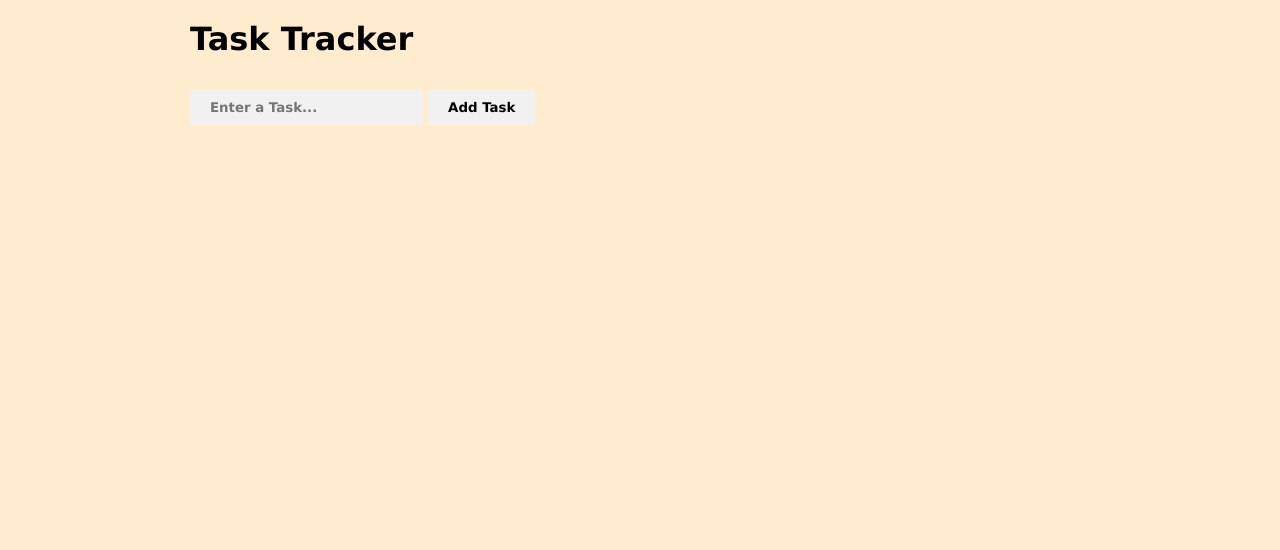
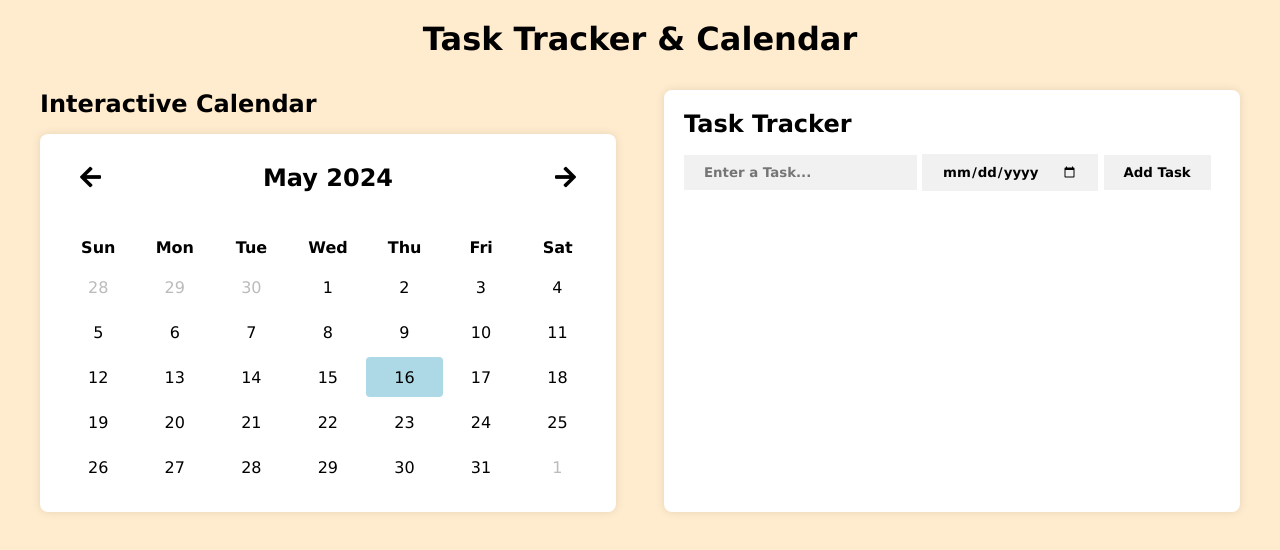
Before and after one commit to billysud/Task-Tracker, a plain HTML site: page index.html in a window 1280 px wide. Drawn offline with Linux system fonts and the light colour scheme.

Commit message:
added interactive calendar and task list link

```diff
--- a/app.js
+++ b/app.js
@@ -1,33 +1,35 @@
 const taskForm = document.getElementById("task-form");
 const taskList = document.getElementById("task-list");
+let selectedDate = null;
+let tasksByDate = {};
 
 // Load tasks from local storage when the page loads
-document.addEventListener("DOMContentLoaded", function() {
-    const tasks = JSON.parse(localStorage.getItem("tasks"));
-    if (tasks) {
-        tasks.forEach(function(taskText) {
-            createTask(taskText);
-        });
-    }
+document.addEventListener("DOMContentLoaded", function () {
+    tasksByDate = JSON.parse(localStorage.getItem("tasksByDate")) || {};
+    selectedDate = new Date().toISOString().split("T")[0]; // default to today
+    renderCalendar(new Date());
+    renderTasks(selectedDate);
 });
 
-taskForm.addEventListener("submit", function(event) {
+taskForm.addEventListener("submit", function (event) {
     event.preventDefault();
 
     const taskInput = document.getElementById("task-input");
     const taskText = taskInput.value.trim();
+    const taskDate = document.getElementById("task-date").value || selectedDate; // Use selected date if no date is specified
 
-    if(taskText !== ""){
-        createTask(taskText);
+    if (taskText !== "" && taskDate) {
+        createTask(taskText, taskDate);
 
         // Save tasks to local storage
-        saveTasksToLocalStorage(taskText);
+        saveTaskToLocalStorage(taskText, taskDate);
 
         taskInput.value = "";
+        document.getElementById("task-date").value = "";
     }
 });
 
-function createTask(taskText) {
+function createTask(taskText, date) {
     const taskItem = document.createElement("li");
     taskItem.classList.add("task-item");
     taskItem.textContent = taskText;
@@ -37,12 +39,12 @@ function createTask(taskText) {
     trashIcon.classList.add("fa", "fa-trash", "trash-icon");
     taskItem.appendChild(trashIcon);
 
-    taskItem.addEventListener("click", function(event){
+    taskItem.addEventListener("click", function (event) {
         if (event.target.classList.contains("trash-icon")) {
             // Remove the task item
             this.remove();
             // Remove task from local storage
-            removeTaskFromLocalStorage(taskText);
+            removeTaskFromLocalStorage(taskText, date);
         } else {
             this.classList.toggle("completed");
         }
@@ -51,21 +53,103 @@ function createTask(taskText) {
     taskList.appendChild(taskItem);
 }
 
-function saveTasksToLocalStorage(taskText) {
-    let tasks;
-    if(localStorage.getItem("tasks") === null) {
-        tasks = [];
-    } else {
-        tasks = JSON.parse(localStorage.getItem("tasks"));
+function saveTaskToLocalStorage(taskText, date) {
+    if (!tasksByDate[date]) {
+        tasksByDate[date] = [];
     }
-    tasks.push(taskText);
-    localStorage.setItem("tasks", JSON.stringify(tasks));
+    tasksByDate[date].push(taskText);
+    localStorage.setItem("tasksByDate", JSON.stringify(tasksByDate));
 }
 
-function removeTaskFromLocalStorage(taskText) {
-    const tasks = JSON.parse(localStorage.getItem("tasks"));
-    const updatedTasks = tasks.filter(function(task) {
-        return task !== taskText.trim();
-    });
-    localStorage.setItem("tasks", JSON.stringify(updatedTasks));
+function removeTaskFromLocalStorage(taskText, date) {
+    if (tasksByDate[date]) {
+        tasksByDate[date] = tasksByDate[date].filter(task => task !== taskText.trim());
+        localStorage.setItem("tasksByDate", JSON.stringify(tasksByDate));
+    }
 }
+
+function renderTasks(date) {
+    taskList.innerHTML = ""; // Clear current tasks
+    if (tasksByDate[date]) {
+        tasksByDate[date].forEach(taskText => {
+            createTask(taskText, date);
+        });
+    }
+}
+
+const monthYear = document.getElementById("month-year");
+const daysContainer = document.getElementById("days");
+const prevMonthBtn = document.getElementById("prev-month");
+const nextMonthBtn = document.getElementById("next-month");
+
+let currentDate = new Date();
+
+function renderCalendar(date) {
+    const year = date.getFullYear();
+    const month = date.getMonth();
+    const today = new Date();
+    const isCurrentMonth = year === today.getFullYear() && month === today.getMonth();
+
+    // Set month and year in the header
+    monthYear.textContent = date.toLocaleDateString('en-US', { month: 'long', year: 'numeric' });
+
+    // Get first and last day of the month
+    const firstDayOfMonth = new Date(year, month, 1).getDay();
+    const lastDateOfMonth = new Date(year, month + 1, 0).getDate();
+    const lastDayOfLastMonth = new Date(year, month, 0).getDate();
+
+    // Clear previous days
+    daysContainer.innerHTML = '';
+
+    // Add days of previous month
+    for (let i = firstDayOfMonth; i > 0; i--) {
+        const day = document.createElement("div");
+        day.textContent = lastDayOfLastMonth - i + 1;
+        day.classList.add("other-month");
+        daysContainer.appendChild(day);
+    }
+
+    // Add days of current month
+    for (let i = 1; i <= lastDateOfMonth; i++) {
+        const day = document.createElement("div");
+        day.textContent = i;
+        const dayDate = new Date(year, month, i).toISOString().split("T")[0];
+        day.dataset.date = dayDate;
+
+        if (isCurrentMonth && i === today.getDate()) {
+            day.classList.add("current-day");
+        }
+
+        day.addEventListener("click", () => {
+            selectedDate = dayDate;
+            renderTasks(selectedDate);
+        });
+
+        daysContainer.appendChild(day);
+    }
+
+    // Add days of next month to fill the last row
+    const totalDays = firstDayOfMonth + lastDateOfMonth;
+    const remainingDays = totalDays % 7 === 0 ? 0 : 7 - (totalDays % 7);
+
+    for (let i = 1; i <= remainingDays; i++) {
+        const day = document.createElement("div");
+        day.textContent = i;
+        day.classList.add("other-month");
+        daysContainer.appendChild(day);
+    }
+}
+
+// Event listeners for month navigation
+prevMonthBtn.addEventListener("click", () => {
+    currentDate.setMonth(currentDate.getMonth() - 1);
+    renderCalendar(currentDate);
+});
+
+nextMonthBtn.addEventListener("click", () => {
+    currentDate.setMonth(currentDate.getMonth() + 1);
+    renderCalendar(currentDate);
+});
+
+// Initial render
+renderCalendar(currentDate);
--- a/index.html
+++ b/index.html
@@ -9,15 +9,43 @@
     <title>Task Tracker</title>
 </head>
 <body>
-
     <main class="container">
-        <header><h1>Task Tracker</h1></header>
-        <div><form id="task-form">
-            <input type="text" id="task-input" placeholder="Enter a Task... ">
-            <button type="submit">Add Task</button>
-        </form></div>
-        <ul id="task-list">
-        </ul>
+        <header><h1>Task Tracker & Calendar</h1></header>
+        <div class="content">
+            <div class="calendar-section">
+                <header><h2>Interactive Calendar</h2></header>
+                <div class="calendar">
+                    <div class="calendar-header">
+                        <button id="prev-month" class="nav-button"><i class="fas fa-arrow-left"></i></button>
+                        <h2 id="month-year"></h2>
+                        <button id="next-month" class="nav-button"><i class="fas fa-arrow-right"></i></button>
+                    </div>
+                    <div class="calendar-body">
+                        <div class="day-names">
+                            <div>Sun</div>
+                            <div>Mon</div>
+                            <div>Tue</div>
+                            <div>Wed</div>
+                            <div>Thu</div>
+                            <div>Fri</div>
+                            <div>Sat</div>
+                        </div>
+                        <div id="days" class="days"></div>
+                    </div>
+                </div>
+            </div>
+            <div class="task-section">
+                <header><h2>Task Tracker</h2></header>
+                <div>
+                    <form id="task-form">
+                        <input type="text" id="task-input" placeholder="Enter a Task... ">
+                        <input type="date" id="task-date" placeholder="Select a Date">
+                        <button type="submit">Add Task</button>
+                    </form>
+                </div>
+                <ul id="task-list"></ul>
+            </div>
+        </div>
     </main>
     <script src="app.js"></script>
 </body>
--- a/style.css
+++ b/style.css
@@ -1,20 +1,26 @@
-*{
+* {
     margin: 0;
     padding: 0;
     box-sizing: border-box;
     list-style: none;
     font-family: 'Lucida Sans', 'Lucida Sans Regular', 'Lucida Grande', 'Lucida Sans Unicode', Geneva, Verdana, sans-serif;
-
 }
 
-body{
+body {
     background-color: blanchedalmond;
     padding: 20px;
 }
-h1{
+
+h1 {
     margin-bottom: 2rem;
+    text-align: center;
 }
-button{
+
+h2 {
+    margin-bottom: 1rem;
+}
+
+button {
     outline: none;
     border: none;
     font-family: inherit;
@@ -22,14 +28,15 @@ button{
     background-color: #f1f1f1;
     font-weight: 600;
     cursor: pointer;
-    transition: all 0.3 ease;
+    transition: all 0.3s ease;
     margin-bottom: 1rem;
-    &:hover{
-        background-color: #6b6969;
-    }
 }
 
-input{
+button:hover {
+    background-color: #6b6969;
+}
+
+input {
     outline: none;
     border: none;
     font-family: inherit;
@@ -37,20 +44,105 @@ input{
     background-color: #f1f1f1;
     font-weight: 600;
     cursor: pointer;
-    transition: all 0.3 ease;
+    transition: all 0.3s ease;
     margin-bottom: 1rem;
 }
 
-.container{
-    max-width: 900px;
+.container {
+    max-width: 1200px;
     margin: 0 auto;
+}
+
+.content {
+    display: flex;
+    justify-content: space-between;
+}
+
+.calendar-section, .task-section {
+    width: 48%;
+}
+
+.calendar {
+    padding: 20px;
+    background-color: white;
+    border-radius: 8px;
+    box-shadow: 0 0 10px rgba(0, 0, 0, 0.1);
+    overflow: hidden;
+}
+
+.calendar-header {
+    display: flex;
+    justify-content: space-between;
+    align-items: center;
+    margin-bottom: 20px;
+}
+
+.nav-button {
+    background: none;
+    border: none;
+    font-size: 1.5rem;
+    cursor: pointer;
+}
+
+.calendar-body {
+    display: flex;
+    flex-direction: column;
+}
+
+.day-names {
+    display: flex;
+    justify-content: space-between;
+    margin-bottom: 10px;
+}
+
+.day-names div {
+    width: 14.28%;
+    text-align: center;
+    font-weight: bold;
+}
+
+.days {
+    display: flex;
+    flex-wrap: wrap;
+}
+
+.days div {
+    width: 14.28%;
+    height: 40px;
+    display: flex;
+    justify-content: center;
+    align-items: center;
+    margin-bottom: 5px;
+    cursor: pointer;
+}
+
+.days div:hover {
+    background-color: #f0f0f0;
+    border-radius: 4px;
+}
+
+.days .other-month {
+    color: #bbb;
+}
+
+.days .current-day {
+    background-color: lightblue;
+    border-radius: 4px;
+}
+
+.task-section {
+    padding: 20px;
+    background-color: white;
+    border-radius: 8px;
+    box-shadow: 0 0 10px rgba(0, 0, 0, 0.1);
+    overflow: hidden;
 }
 
 .task-item {
     display: flex;
-    align-items: center; /* Center items vertically */
-    justify-content: space-between; /* Distribute items horizontally */
-    max-width: 260px;
+    align-items: center;
+    justify-content: space-between;
+    max-width: 100%;
     height: 25px;
     margin: 5px 0;
     background-color: #fff;
@@ -66,18 +158,17 @@ input{
     color: red;
 }
 
-
 @keyframes animateIn {
-    0%{
+    0% {
         opacity: 0;
         transform: translateX(-100px);
     }
-    100%{
+    100% {
         opacity: 1;
         transform: translateX(0);
     }
 }
 
-.completed{
+.completed {
     background-color: greenyellow;
 }
```
